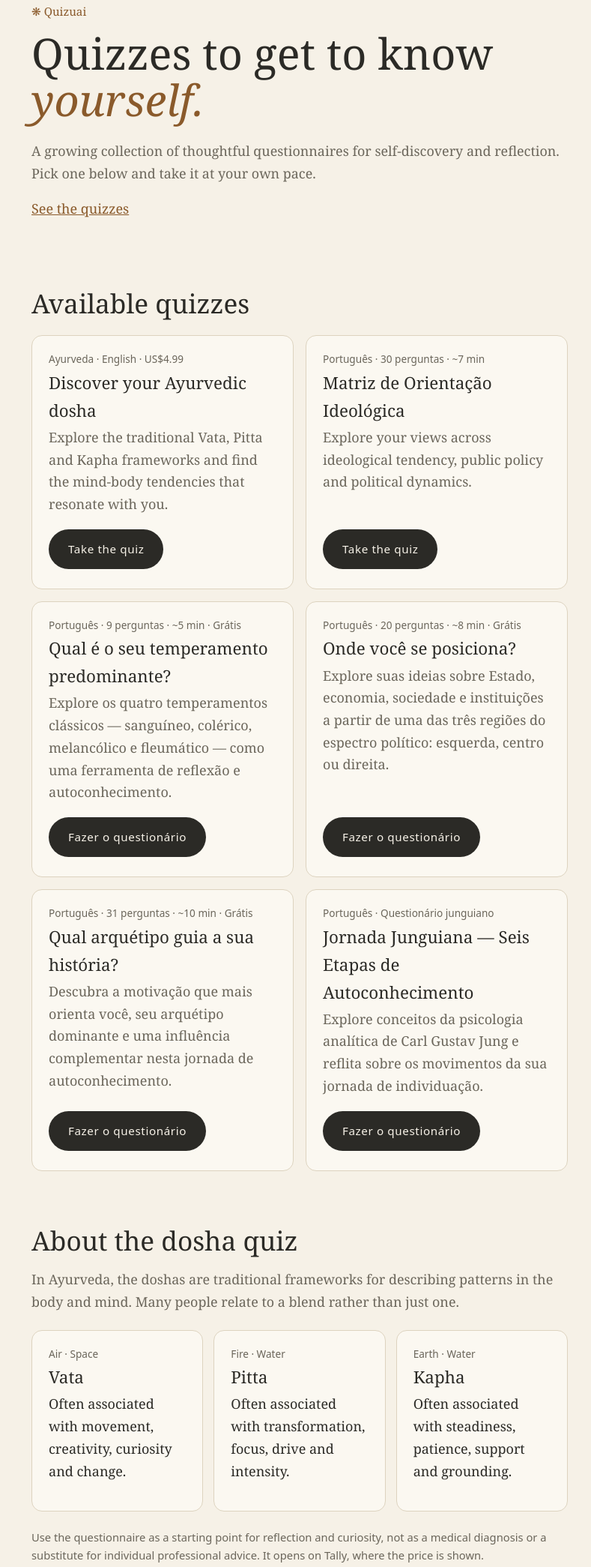
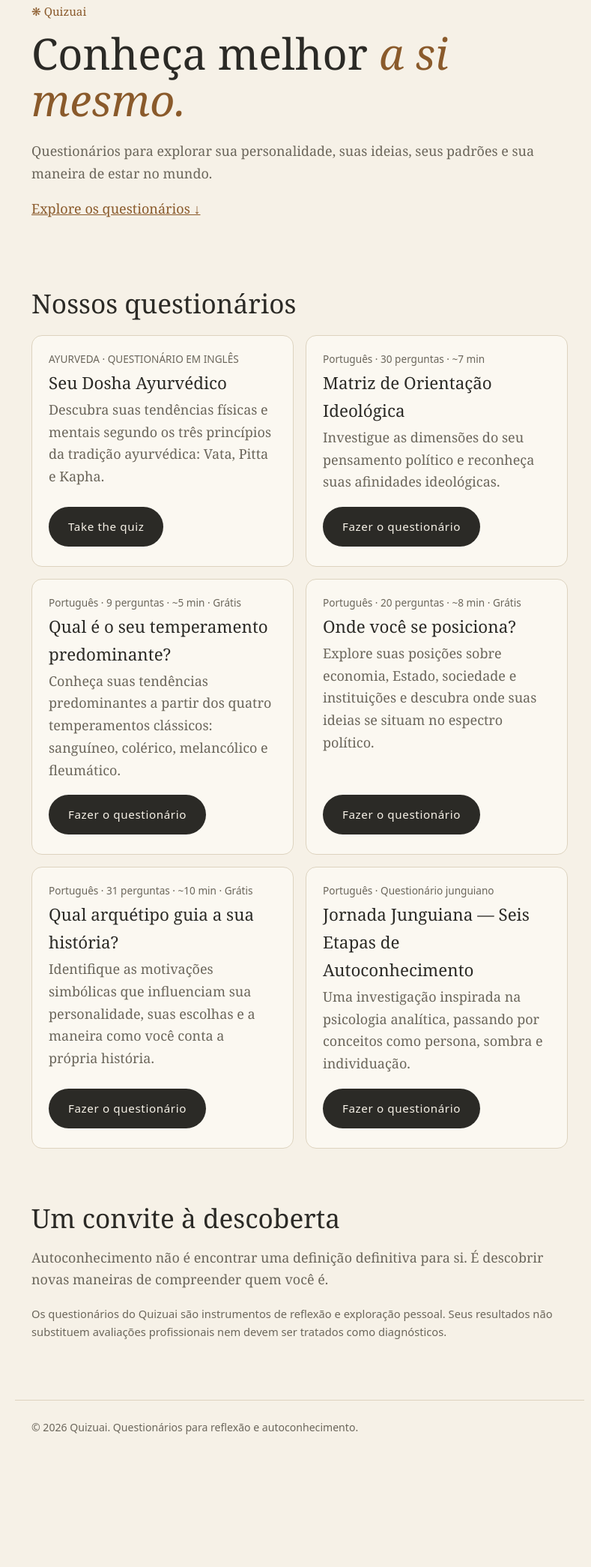
Before and after one commit to Tikmilik/quizuai, a plain HTML site: page index.html in a window 1280 px wide. Shown: the part 69-2159 px from the top of the page at 75% size, without its empty margins (240-1029 px from the left). After the commit the page ends 2032 px from the top, so only its background shows below. Drawn offline with Linux system fonts and the light colour scheme.

Commit message:
Redesign quiz showcase with descriptions for all questionnaires

```diff
--- a/index.html
+++ b/index.html
@@ -3,10 +3,10 @@
 <head>
 <meta charset="utf-8">
 <meta name="viewport" content="width=device-width, initial-scale=1">
-<title>Quizuai – Self-Discovery Quizzes</title>
-<meta name="description" content="Quizuai is a growing collection of thoughtful quizzes for self-discovery. Start with the Ayurvedic dosha questionnaire and explore your Vata, Pitta and Kapha tendencies.">
-<meta property="og:title" content="Quizuai – Self-Discovery Quizzes">
-<meta property="og:description" content="A growing collection of thoughtful quizzes for self-discovery. Start with the Ayurvedic dosha questionnaire.">
+<title>Quizuai — Questionários de autoconhecimento</title>
+<meta name="description" content="Questionários para explorar sua personalidade, suas ideias, seus padrões e sua maneira de estar no mundo. Conheça o Quizuai.">
+<meta property="og:title" content="Quizuai — Questionários de autoconhecimento">
+<meta property="og:description" content="Questionários para explorar sua personalidade, suas ideias, seus padrões e sua maneira de estar no mundo.">
 <meta property="og:type" content="website">
 <meta property="og:url" content="https://quizuai.online/">
 <link rel="canonical" href="https://quizuai.online/">
@@ -44,9 +44,6 @@ p{margin:0 0 1em}
 .quiz.soon{border-style:dashed;background:transparent}
 .quiz.soon h3,.quiz.soon p{color:var(--muted)}
 
-/* Sobre o quiz de dosha */
-.doshas{display:grid;gap:14px;margin-top:22px}
-.about-note{margin-top:22px}
 
 footer{margin-top:56px;padding-top:24px;padding-bottom:48px;border-top:1px solid var(--line);color:var(--muted);font-size:.88rem;font-family:system-ui,sans-serif}
 @media (min-width:640px){.doshas{grid-template-columns:repeat(3,1fr)}.quizzes{grid-template-columns:repeat(2,1fr)}}
@@ -56,20 +53,20 @@ footer{margin-top:56px;padding-top:24px;padding-bottom:48px;border-top:1px solid
 <main>
   <section class="hero">
     <p class="eyebrow">❋ Quizuai</p>
-    <h1>Quizzes to get to know <em>yourself.</em></h1>
-    <p class="lead">A growing collection of thoughtful questionnaires for self-discovery and reflection. Pick one below and take it at your own pace.</p>
-    <p><a class="link" href="#quizzes">See the quizzes</a></p>
+    <h1>Conheça melhor <em>a si mesmo.</em></h1>
+    <p class="lead">Questionários para explorar sua personalidade, suas ideias, seus padrões e sua maneira de estar no mundo.</p>
+    <p><a class="link" href="#quizzes">Explore os questionários ↓</a></p>
   </section>
 
   <section id="quizzes">
-    <h2>Available quizzes</h2>
+    <h2>Nossos questionários</h2>
     <div class="quizzes">
 
       <!-- ===== INÍCIO DO CARTÃO DE QUIZ (copie este bloco para cada novo quiz) ===== -->
       <div class="card quiz">
-        <small>Ayurveda · English · US$4.99</small>
-        <h3>Discover your Ayurvedic dosha</h3>
-        <p>Explore the traditional Vata, Pitta and Kapha frameworks and find the mind-body tendencies that resonate with you.</p>
+        <small>AYURVEDA · QUESTIONÁRIO EM INGLÊS</small>
+        <h3>Seu Dosha Ayurvédico</h3>
+        <p>Descubra suas tendências físicas e mentais segundo os três princípios da tradição ayurvédica: Vata, Pitta e Kapha.</p>
         <a class="btn" href="https://tally.so/r/PRdBX0">Take the quiz</a>
       </div>
       <!-- ===== FIM DO CARTÃO DE QUIZ ===== -->
@@ -77,52 +74,47 @@ footer{margin-top:56px;padding-top:24px;padding-bottom:48px;border-top:1px solid
       <div class="card quiz">
         <small>Português · 30 perguntas · ~7 min</small>
         <h3>Matriz de Orientação Ideológica</h3>
-        <p>Explore your views across ideological tendency, public policy and political dynamics.</p>
-        <a class="btn" href="https://tally.so/r/bZqd1o">Take the quiz</a>
+        <p>Investigue as dimensões do seu pensamento político e reconheça suas afinidades ideológicas.</p>
+        <a class="btn" href="https://tally.so/r/bZqd1o">Fazer o questionário</a>
       </div>
 
       <div class="card quiz">
         <small>Português · 9 perguntas · ~5 min · Grátis</small>
         <h3>Qual é o seu temperamento predominante?</h3>
-        <p>Explore os quatro temperamentos clássicos — sanguíneo, colérico, melancólico e fleumático — como uma ferramenta de reflexão e autoconhecimento.</p>
+        <p>Conheça suas tendências predominantes a partir dos quatro temperamentos clássicos: sanguíneo, colérico, melancólico e fleumático.</p>
         <a class="btn" href="https://tally.so/r/zEjP68">Fazer o questionário</a>
       </div>
 
       <div class="card quiz">
         <small>Português · 20 perguntas · ~8 min · Grátis</small>
         <h3>Onde você se posiciona?</h3>
-        <p>Explore suas ideias sobre Estado, economia, sociedade e instituições a partir de uma das três regiões do espectro político: esquerda, centro ou direita.</p>
+        <p>Explore suas posições sobre economia, Estado, sociedade e instituições e descubra onde suas ideias se situam no espectro político.</p>
         <a class="btn" href="https://tally.so/r/xVjj8k">Fazer o questionário</a>
       </div>
 
       <div class="card quiz">
         <small>Português · 31 perguntas · ~10 min · Grátis</small>
         <h3>Qual arquétipo guia a sua história?</h3>
-        <p>Descubra a motivação que mais orienta você, seu arquétipo dominante e uma influência complementar nesta jornada de autoconhecimento.</p>
+        <p>Identifique as motivações simbólicas que influenciam sua personalidade, suas escolhas e a maneira como você conta a própria história.</p>
         <a class="btn" href="https://tally.so/r/zE7bVa">Fazer o questionário</a>
       </div>
 
       <div class="card quiz">
         <small>Português · Questionário junguiano</small>
         <h3>Jornada Junguiana — Seis Etapas de Autoconhecimento</h3>
-        <p>Explore conceitos da psicologia analítica de Carl Gustav Jung e reflita sobre os movimentos da sua jornada de individuação.</p>
+        <p>Uma investigação inspirada na psicologia analítica, passando por conceitos como persona, sombra e individuação.</p>
         <a class="btn" href="https://tally.so/r/X50lLj">Fazer o questionário</a>
       </div>
 
     </div>
   </section>
 
-  <section id="dosha">
-    <h2>About the dosha quiz</h2>
-    <p class="lead">In Ayurveda, the doshas are traditional frameworks for describing patterns in the body and mind. Many people relate to a blend rather than just one.</p>
-    <div class="doshas">
-      <div class="card"><small>Air · Space</small><h3>Vata</h3><p>Often associated with movement, creativity, curiosity and change.</p></div>
-      <div class="card"><small>Fire · Water</small><h3>Pitta</h3><p>Often associated with transformation, focus, drive and intensity.</p></div>
-      <div class="card"><small>Earth · Water</small><h3>Kapha</h3><p>Often associated with steadiness, patience, support and grounding.</p></div>
-    </div>
-    <p class="note about-note">Use the questionnaire as a starting point for reflection and curiosity, not as a medical diagnosis or a substitute for individual professional advice. It opens on Tally, where the price is shown.</p>
+  <section class="about-note">
+    <h2>Um convite à descoberta</h2>
+    <p class="lead">Autoconhecimento não é encontrar uma definição definitiva para si. É descobrir novas maneiras de compreender quem você é.</p>
+    <p class="note">Os questionários do Quizuai são instrumentos de reflexão e exploração pessoal. Seus resultados não substituem avaliações profissionais nem devem ser tratados como diagnósticos.</p>
   </section>
 </main>
-<footer>© 2026 Quizuai. Quizzes for educational self-reflection.</footer>
+<footer>© 2026 Quizuai. Questionários para reflexão e autoconhecimento.</footer>
 </body>
 </html>
```
